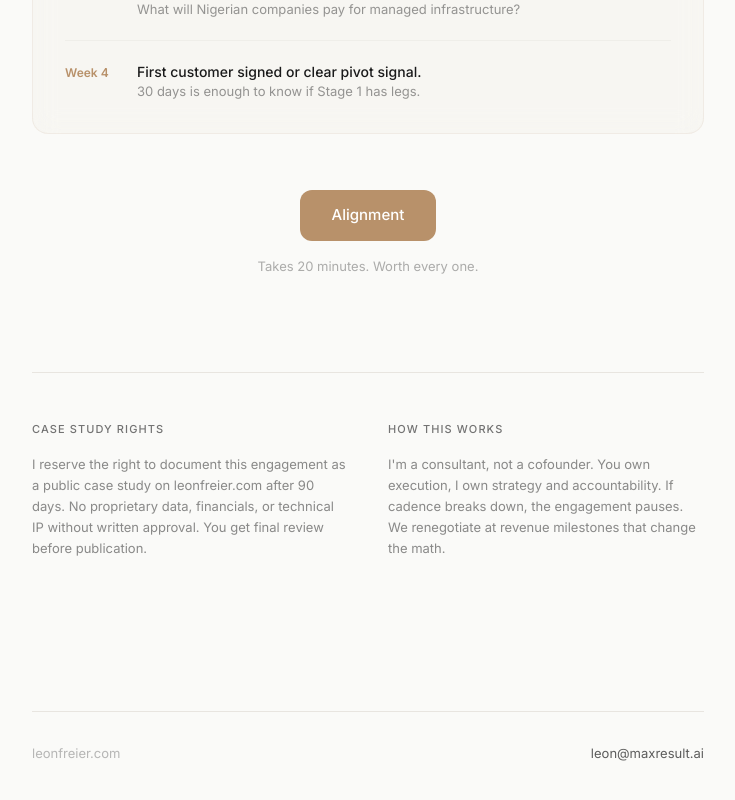
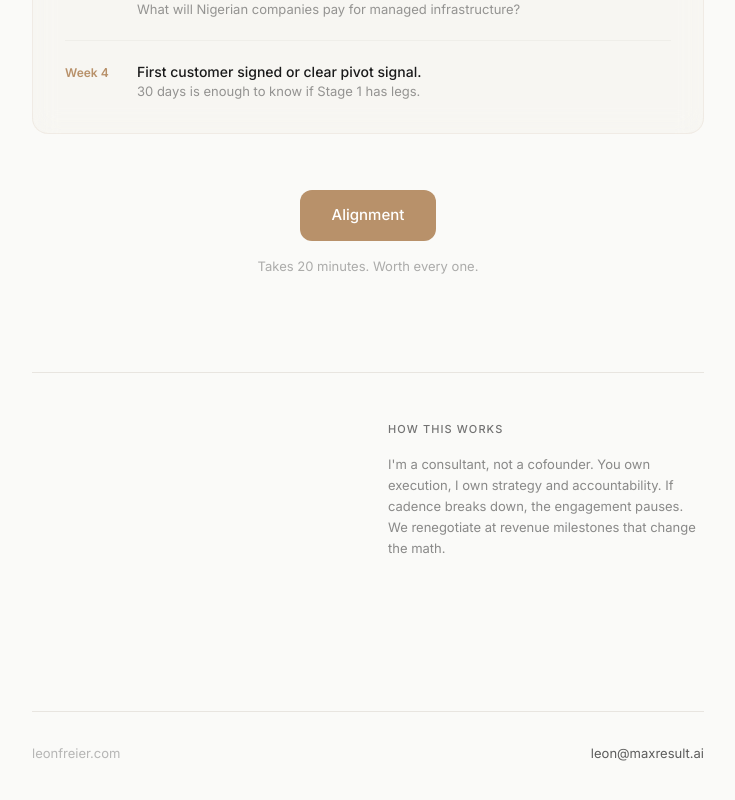
Before and after one commit to Apex-Sudo/leonfreier, a Next.js app: page /fugoku in a window 1280 px wide. Shown: the part 1786-2586 px from the top of the page, without its empty margins (272-1007 px from the left). Built offline with nearby package versions, Linux system fonts and the light colour scheme.

Commit message:
Fugoku: remove case study rights from proposal page

```diff
--- a/app/fugoku/page.tsx
+++ b/app/fugoku/page.tsx
@@ -230,14 +230,7 @@ export default function FugokuProposal() {
         <div className="max-w-2xl mx-auto">
           <div className="border-t border-border pt-12">
             <div className="grid md:grid-cols-2 gap-10">
-              <div>
-                <h3 className="text-[11px] font-medium tracking-widest text-muted uppercase mb-4">Case Study Rights</h3>
-                <p className="text-[13px] leading-relaxed text-foreground/50">
-                  I reserve the right to document this engagement as a public case study
-                  on leonfreier.com after 90 days. No proprietary data, financials, or technical IP
-                  without written approval. You get final review before publication.
-                </p>
-              </div>
+              <div></div>
               <div>
                 <h3 className="text-[11px] font-medium tracking-widest text-muted uppercase mb-4">How This Works</h3>
                 <p className="text-[13px] leading-relaxed text-foreground/50">
```
